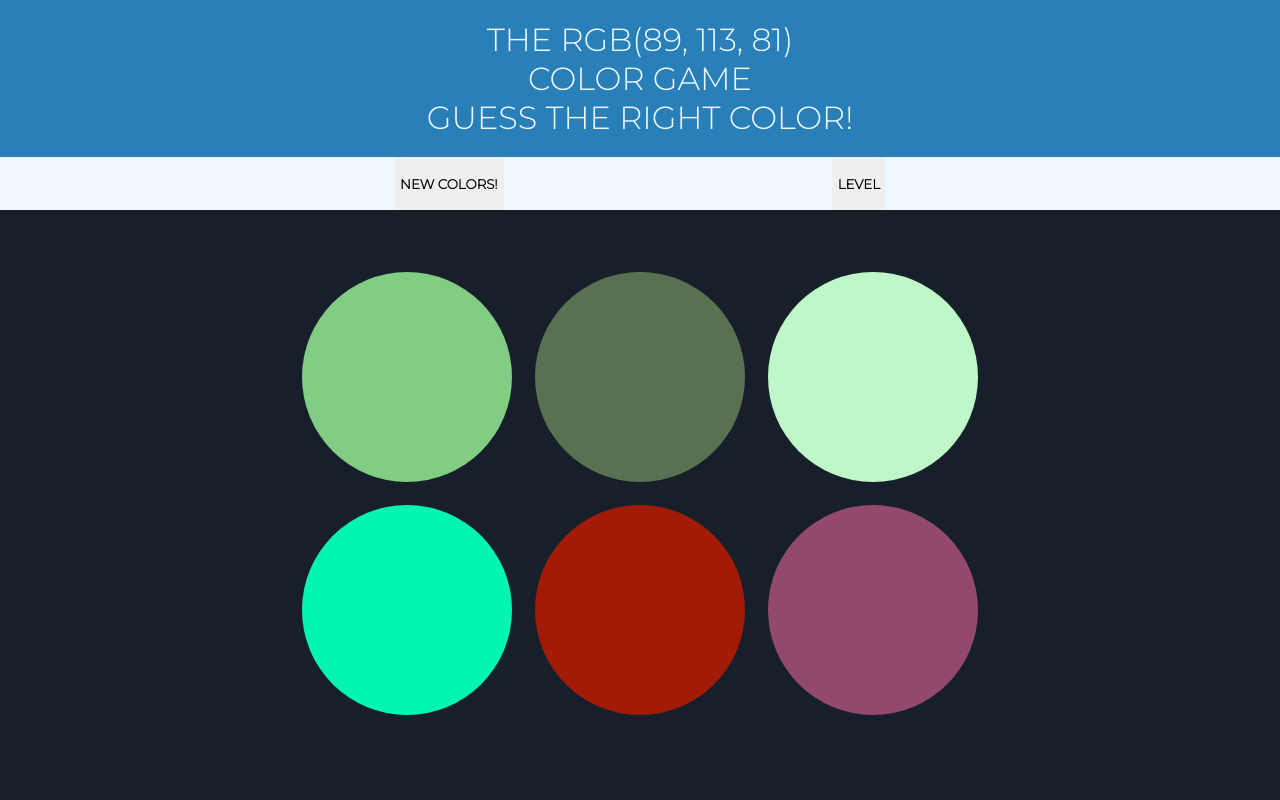
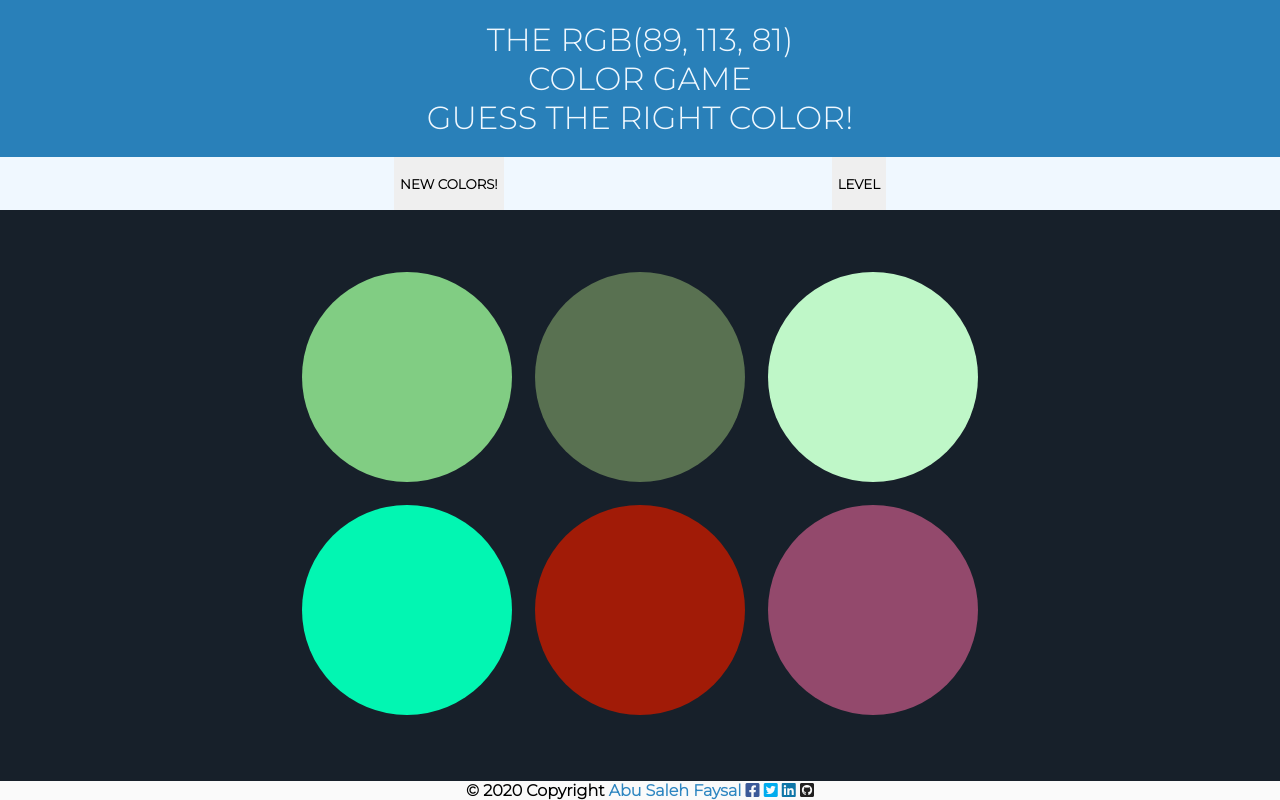
Before and after one commit to AbuSalehFaysal/RGB-Color-Game, a plain HTML site: page index.html in a window 1280 px wide. Drawn offline with Linux system fonts and the light colour scheme.

Commit message:
footer added

```diff
--- a/index.html
+++ b/index.html
@@ -4,6 +4,10 @@
     <meta charset="UTF-8" />
     <meta name="viewport" content="width=device-width, initial-scale=1.0" />
     <title>Color Game | Guess The Right Color</title>
+    <link
+      rel="stylesheet"
+      href="https://cdnjs.cloudflare.com/ajax/libs/font-awesome/5.15.1/css/all.min.css"
+    />
     <link rel="stylesheet" href="style.css" />
     <link
       href="https://fonts.googleapis.com/css2?family=Montserrat:wght@300&display=swap"
@@ -50,6 +54,30 @@
       <div class="square"></div>
       <div class="square"></div>
     </div>
+    <footer class="page-footer font-small blue">
+      <!-- Copyright -->
+      <div class="footer-copyright text-center py-3">
+        © 2020 Copyright
+        <a target="_blank" href="https://abusalehfaysal.github.io/">
+          Abu Saleh Faysal
+        </a>
+        <a target="_blank" href="https://www.facebook.com/AbuSalehFaysal10"
+          ><i class="fab fa-facebook-square"></i
+        ></a>
+        <a target="_blank" href="https://twitter.com/AbuSalehFaysal"
+          ><i class="fab fa-twitter-square"></i
+        ></a>
+        <a
+          target="_blank"
+          href="https://www.linkedin.com/in/abu-saleh-faysal-87380811a/"
+          ><i class="fab fa-linkedin"></i
+        ></a>
+        <a target="_blank" href="https://github.com/AbuSalehFaysal"
+          ><i class="fab fa-github-square"></i
+        ></a>
+      </div>
+      <!-- Copyright -->
+    </footer>
     <script src="script.js"></script>
   </body>
 </html>
--- a/style.css
+++ b/style.css
@@ -126,3 +126,33 @@ button:hover {
 .dropdown:hover .dropbtn {
   background-color: #3e8e41;
 }
+footer {
+  background-color: #fafafa;
+  position: fixed;
+  width: 100%;
+  bottom: 0;
+  text-align: center;
+  margin-left: 0;
+  margin-right: 0;
+  font-family: "Montserrat", sans-serif;
+  font-weight: bold;
+}
+
+footer a {
+  padding: 0;
+  color: #2e86c1;
+  text-decoration: none;
+}
+
+.fa-facebook-square {
+  color: #3b5998;
+}
+.fa-twitter-square {
+  color: #00acee;
+}
+.fa-linkedin {
+  color: #0e76a8;
+}
+.fa-github-square {
+  color: #211f1f;
+}
```
